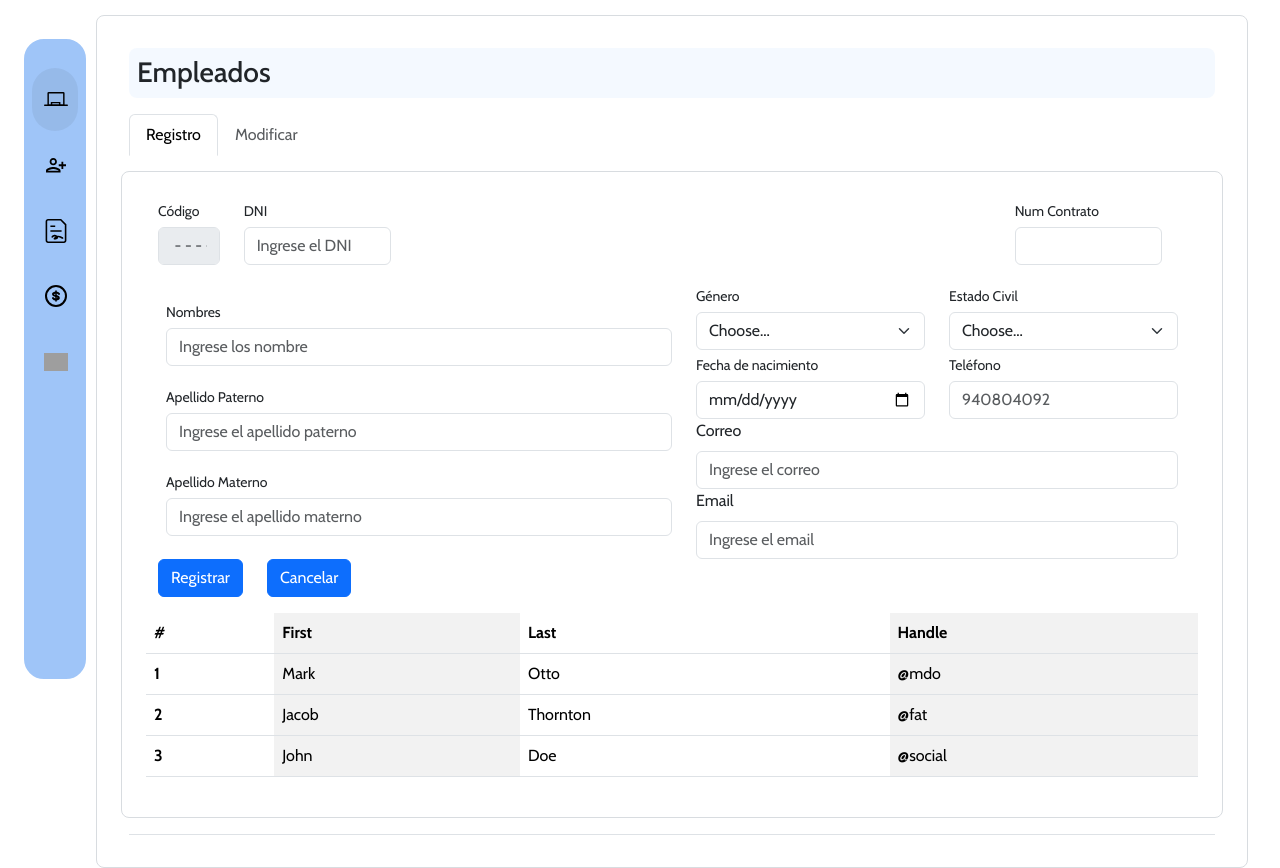
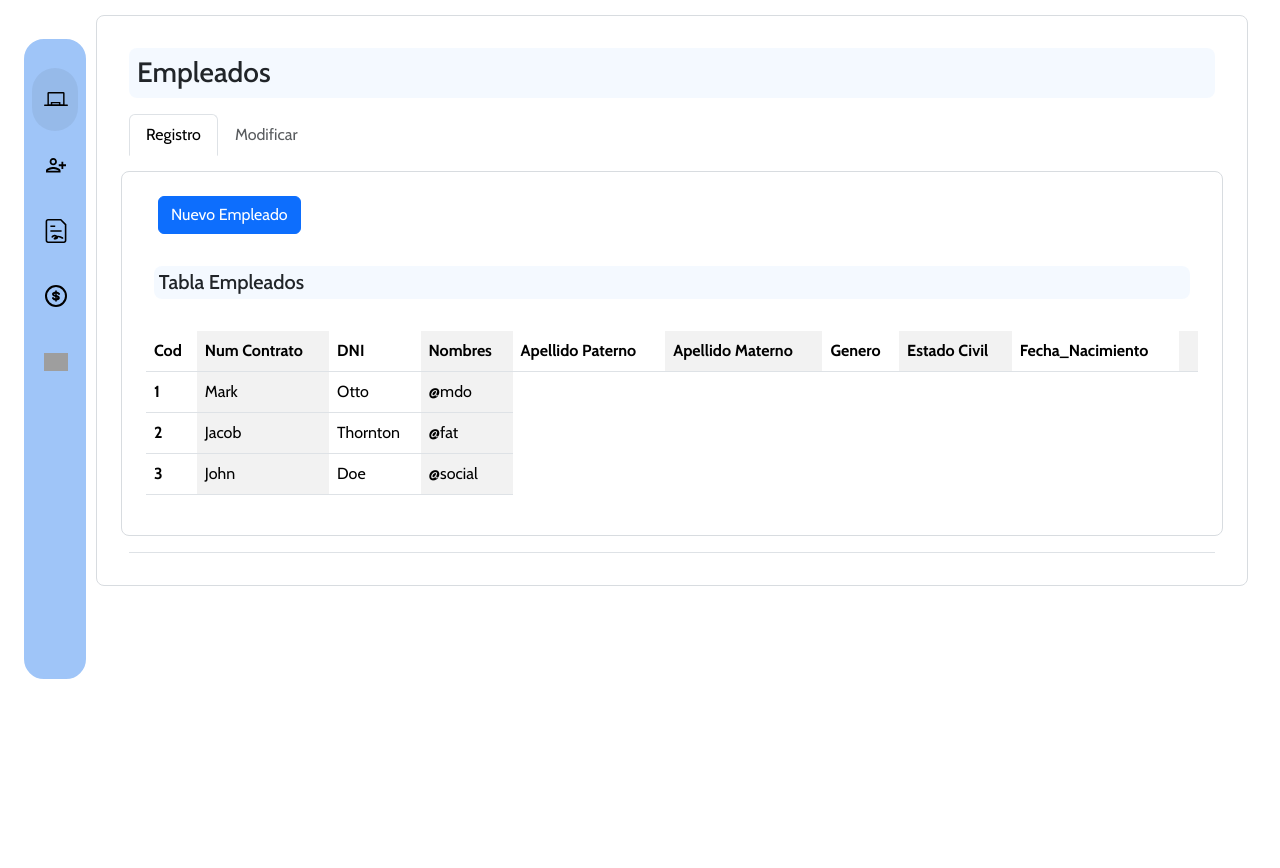
Before and after one commit to MaferWaferFF/SOFB_Gesti-ndeEmpleados.01V, a PHP site: page /Vistas/Contenido/Empleado/empleadoVista.php in a window 1280 px wide. Shown: the part 57-925 px from the top of the page. After the commit the page ends 736 px from the top, so only its background shows below. Run offline with PHP 8.4, Linux system fonts and the light colour scheme; grey boxes are pictures that could not be loaded.

Commit message:
Modificación empleadoVista

```diff
--- a/Vistas/Contenido/Empleado/empleadoVista.php
+++ b/Vistas/Contenido/Empleado/empleadoVista.php
@@ -9,91 +9,43 @@
         <ul class="nav nav-tabs">
             <!--Pestañas-->
             <li class="nav-item">
-                <a class="nav-link active" aria-current="page" href="../../Contenido/Empleado/empleadoVista.php">Registro</a>
+                <a class="nav-link active" aria-current="page" href="../../Contenido/Empleado/empleadoVista-registro.php">Registro</a>
             </li>
             <li class="nav-item">
                 <a class="nav-link disabled" aria-disabled="true">Modificar</a>
             </li>
             <!--Formulario Cuerpo-->
             <form class="row g-3 mb-3 mt-3 " >
-                <div class="row container">
-                    <div class="col-md-1">
-                        <label for="input-codEmpleado" class="col-form-label-sm">Código</label>
-                        <input type="text" class="form-control" id="input-codEmpleado" placeholder=" - - - -" disabled>
+                <div class="row md-2 mb-3">
+                    <div class="col-auto">
+                        <a type="button" href="../../Contenido/Empleado/empleadoVista-registro.php" class="btn btn-primary">Nuevo Empleado</a>
                     </div>
-                    <div class="col-md-2">
-                        <label for="input-dni" class="col-form-label-sm">DNI</label>
-                        <input type="text" class="form-control" id="input-dni" placeholder="Ingrese el DNI">
+                <!-- <div class="col-auto">
+                        <button type="submit" class="btn btn-primary">Cancelar</button>
+                    </div> -->
                 </div>
-                    <div class="col-md-2 ms-auto">
-                        <label for="input-contrato" class="col-form-label-sm">Num Contrato</label>
-                        <input type="text" class="form-control" id="input-contrato" placeholder="">
+                <div class="barra-titulo-busqueda">
+                    <div class="right-titulo">
+                        <h5 class="mb-3 formulario-protected">Tabla Empleados</h5>
                     </div>
-                </div>
-                <div class="d-flex">
-                    <div class=" md-6 container">
-                        <div class="col pb-3 pt-3">
-                            <label for="input-nombre" class="col-form-label-sm">Nombres</label>
-                            <input type="text" class="form-control" id="input-dni" placeholder="Ingrese los nombre">
-                        </div>
-                        <div class="col pb-3">
-                            <label for="input-ape-paterno" class="col-form-label-sm">Apellido Paterno</label>
-                            <input type="text" class="form-control" id="input-ape-paterno" placeholder="Ingrese el apellido paterno">
-                        </div>
-                        <div class="col pb-3">
-                            <label for="input-ape-paterno" class="col-form-label-sm">Apellido Materno</label>
-                            <input type="text" class="form-control" id="input-ape-paterno" placeholder="Ingrese el apellido materno">
-                        </div>
-                    </div>
-                    <div class="row md-6 container">
-                        <div class="col-md-6">
-                            <label for="inputState" class="col-form-label-sm">Género</label>
-                            <select id="inputState" class="form-select">
-                            <option selected>Choose...</option>
-                            <option>...</option>
-                            </select>
-                        </div>
-                        <div class="col-md-6">
-                            <label for="inputState" class="col-form-label-sm">Estado Civil</label>
-                            <select id="inputState" class="form-select">
-                            <option selected>Choose...</option>
-                            <option>...</option>
-                            </select>
-                        </div>
-                        <div class="col-md-6">
-                            <label for="fechaNacimiento" class="col-form-label-sm">Fecha de nacimiento</label>
-                            <input type="date" class="form-control" id="fechaNacimiento">
-                        </div>
-                        <div class="col-md-6">
-                            <label for="inputAddress" class="col-form-label-sm">Teléfono</label>
-                            <input type="tel" class="form-control" id="inputAddress" placeholder="940804092">
-                        </div>
-                        <div class="col-md-12">
-                            <label for="inputAddress2" class="form-label">Correo</label>
-                            <input type="text" class="form-control" id="inputAddress2" placeholder="Ingrese el correo">
-                        </div>
-                        <div class="col-md-12">
-                            <label for="inputEmail4" class="form-label">Email</label>
-                            <input type="email" class="form-control" id="inputEmail4" placeholder="Ingrese el email">
-                        </div>
-                    </div>
-                </div>
-                <div class="row md-2">
-                    <div class="col-auto">
-                        <button type="submit" class="btn btn-primary">Registrar</button>
-                    </div>
-                    <div class="col-auto">
-                        <button type="submit" class="btn btn-primary">Cancelar</button>
+                    <div class="left-busqueda">
+
                     </div>
                 </div>
                 <!--Tabla-->
                 <table class="table table-striped-columns">
                     <thead>
                         <tr>
-                            <th scope="col">#</th>
-                            <th scope="col">First</th>
-                            <th scope="col">Last</th>
-                            <th scope="col">Handle</th>
+                        <th scope="col">Cod</th>
+                        <th scope="col">Num Contrato</th>
+                        <th scope="col">DNI</th>
+                        <th scope="col">Nombres</th>
+                        <th scope="col">Apellido Paterno</th>
+                        <th scope="col">Apellido Materno</th>
+                        <th scope="col">Genero</th>
+                        <th scope="col">Estado Civil</th>
+                        <th scope="col">Fecha_Nacimiento</th>
+                        <th scope="col"></th>
                         </tr>
                     </thead>
                     <tbody>
--- a/Vistas/css/Style.css
+++ b/Vistas/css/Style.css
@@ -233,6 +233,15 @@ main.menu-toggle{
 }
 
 /*Formularios*/
+.formulario-protected * {
+    all: unset;
+    font-family: "Cabin", sans-serif;
+}
+#main form h5.mb-3{
+    background-color: var(--background-color-text) !important;
+    border-radius: 0.5rem;
+    padding: 0.3rem;
+}
 form {
     border: 1px solid var(--border-color-navbar);
     border-radius: 0.5rem;
```
Also changed, not shown: Vistas/Contenido/Empleado/empleadoVista-registro.php (added, +92 -0 lines), Vistas/Contenido/Empleado/rmpleadoVista-modificar.php (added, +8 -0 lines). Lines whose indentation alone changed are shown as unchanged.
